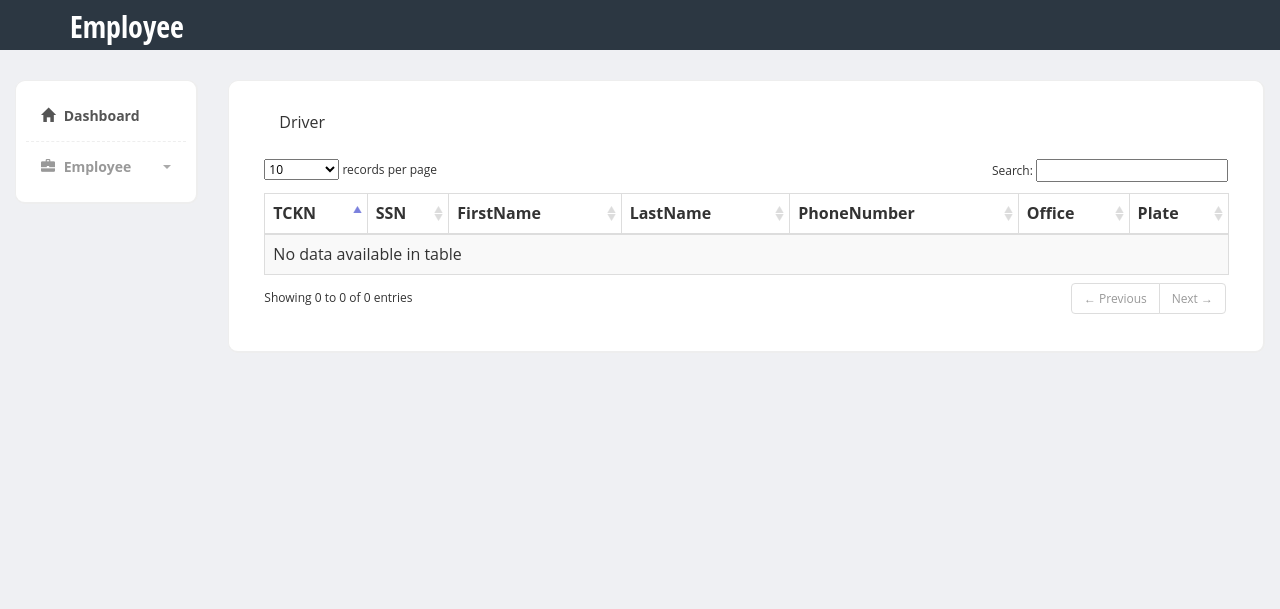
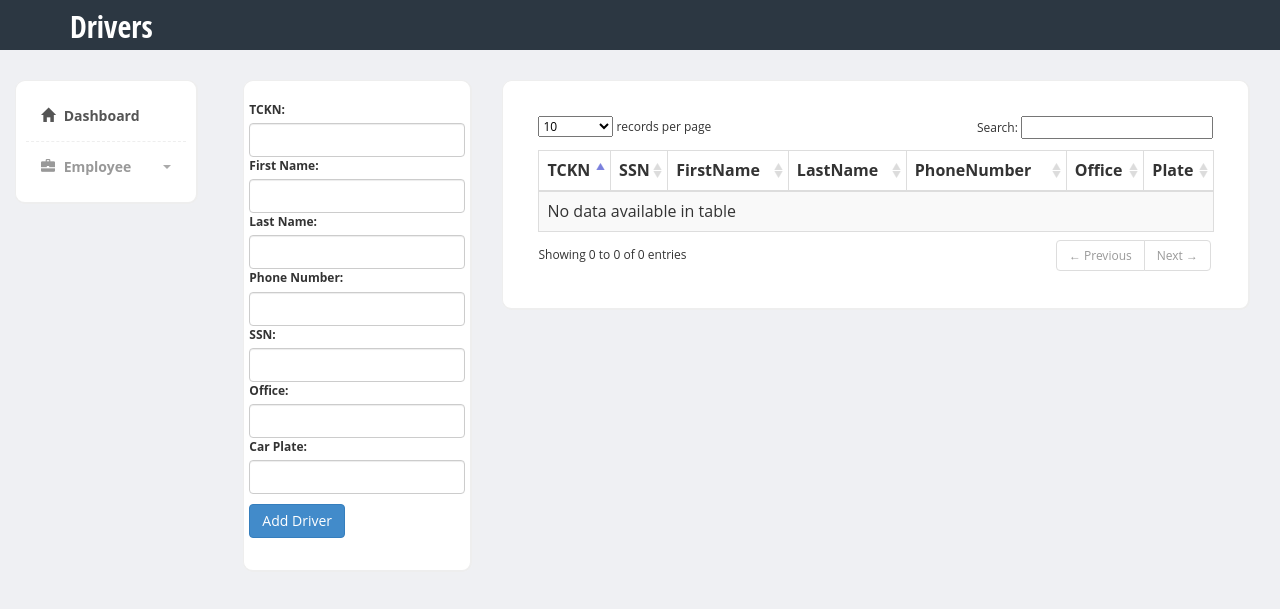
Before and after one commit to Urusai47/VTProject, a PHP site: page /drivers.php in a window 1280 px wide. Shown: the top 609 px of the page. Run offline with PHP 8.4, Linux system fonts and the light colour scheme; some libraries are stand-ins or nearby versions.

Commit message:
Employee update dizayn

```diff
--- a/VTProject/couriers.php
+++ b/VTProject/couriers.php
@@ -38,7 +38,7 @@ if ($_SERVER["REQUEST_METHOD"] == "POST") {
                     <div class="col-md-5">
                         <!-- Logo -->
                         <div class="logo">
-                            <h1><a href="index.html">Employee</a></h1>
+                            <h1><a href="couriers.php">Couriers</a></h1>
                         </div>
                     </div>
                 </div>
--- a/VTProject/drivers.php
+++ b/VTProject/drivers.php
@@ -1,3 +1,26 @@
+<?php
+include ("config.php");
+session_start();
+if ($_SERVER["REQUEST_METHOD"] == "POST") {
+    // username and password sent from form
+    $tc = mysqli_real_escape_string($db, $_POST["tc"]);
+    $firstname = mysqli_real_escape_string($db, $_POST["firstname"]);
+    $lastname = mysqli_real_escape_string($db, $_POST["lastname"]);
+    $phonenumber = mysqli_real_escape_string($db, $_POST["phonenumber"]);
+    $ssn = mysqli_real_escape_string($db, $_POST["ssn"]);
+    $office = mysqli_real_escape_string($db, $_POST["office"]);
+    $carplate = mysqli_real_escape_string($db, $_POST["carplate"]);
+    if (ctype_space($tc) || ctype_space($firstname) || ctype_space($lastname) || ctype_space($phonenumber) || ctype_space($ssn) || ctype_space($office) || ctype_space($carplate) ||
+            $tc == '' || $firstname == '' || $lastname == '' || $phonenumber == '' || $ssn == '' || $office == '' || $carplate == '') {
+        $error = 'At least one of the field is empty';
+    }
+    else {
+        $sql = "CALL insert_driver('" . $tc . "', '" . $firstname . "', '" . $lastname . "', '" . $phonenumber . "', '" . $ssn . "' , '" . $office . "' , '" . $carplate . "' , '" . $_SESSION["UserName"] . "')";
+        echo $sql;
+        $result = mysqli_query($db, $sql);
+    }
+}
+?>
 <html><head>
         <title>Bootstrap Admin Theme v3</title>
         <meta name="viewport" content="width=device-width, initial-scale=1.0">
@@ -17,7 +40,7 @@
                     <div class="col-md-5">
                         <!-- Logo -->
                         <div class="logo">
-                            <h1><a href="index.html">Employee</a></h1>
+                            <h1><a href="drivers.php">Drivers</a></h1>
                         </div>
                     </div>
                 </div>
@@ -49,10 +72,38 @@
 
 
                 <div class="col-md-10">
+                    <div class="col-md-3">
                         <div class="content-box-large">
-                        <div class="panel-heading">
-                            <div class="panel-title">Driver</div>
+                            <div class ="row ">
+
+                                <form action="" method="post">
+
+                                    <label for="tc">TCKN:</label>
+                                    <input class="form-control" type="text" name="tc" id="tc">
+                                    <label for="firstName">First Name:</label>
+                                    <input class="form-control" type="text" name="firstname" id="firstName">
+                                    <label for="lastName">Last Name:</label>
+                                    <input class="form-control" type="text" name="lastname" id="lastName">
+                                    <label for="phonenumber">Phone Number:</label>
+                                    <input class="form-control" type="text" name="phonenumber" id="phonenumber">
+                                    <label for="ssn">SSN:</label>
+                                    <input class="form-control" type="text" name="ssn" id="ssn">
+                                    <label for="office">Office:</label>
+                                    <input class="form-control" type="text" name="office" id="office">
+                                    <label for="carplate">Car Plate:</label>
+                                    <input class="form-control" type="text" name="carplate" id="carplate">
+                                    <div style = "font-size:11px; color:#cc0000; margin-top:10px">
+                                        <?php echo $error; ?>
                                     </div>
+                                    <div class="action">
+                                        <input class="btn btn-primary signup" type = "submit" value = " Add Driver "/><br />
+                                    </div>
+                                </form>
+                            </div>
+                        </div>
+                    </div>
+                    <div class="col-md-9">
+                        <div class="content-box-large">
                             <div class="panel-body">
                                 <table class="table table-striped table-bordered" id="example" cellspacing="0" cellpadding="0" border="0">
                                     <thead>
@@ -74,7 +125,7 @@
                                         $result = mysqli_query($db, $query);
                                         while ($row = mysqli_fetch_assoc($result)) {
                                             echo '<tr>';
-                                        echo "<td>" . $row["TCKN"] . "</td> <td>" . $row["SSN"] . "</td> <td>" . $row["FirstName"] . "</td> <td>" . $row["LastName"] . "</td> <td>" . $row["PhoneNumber"] . "</td> <td>" . $row["Name"] . "</td> <td>"  . $row["FK_Driving_Plate"] . "</td>";
+                                            echo "<td>" . $row["TCKN"] . "</td> <td>" . $row["SSN"] . "</td> <td>" . $row["FirstName"] . "</td> <td>" . $row["LastName"] . "</td> <td>" . $row["PhoneNumber"] . "</td> <td>" . $row["Name"] . "</td> <td>" . $row["FK_Driving_Plate"] . "</td>";
                                             echo '</tr>';
                                         }
                                         mysqli_free_result($result);
@@ -82,6 +133,7 @@
                                         ?>
                                     </tbody>
                                 </table>
+                            </div>
                         </div>
                     </div>
                 </div>
```
Lines whose indentation alone changed are shown as unchanged.
